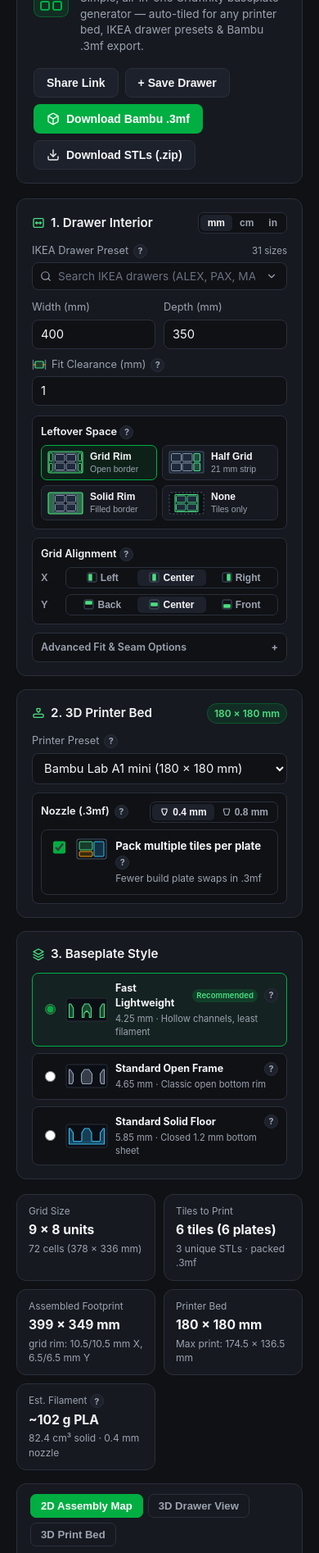
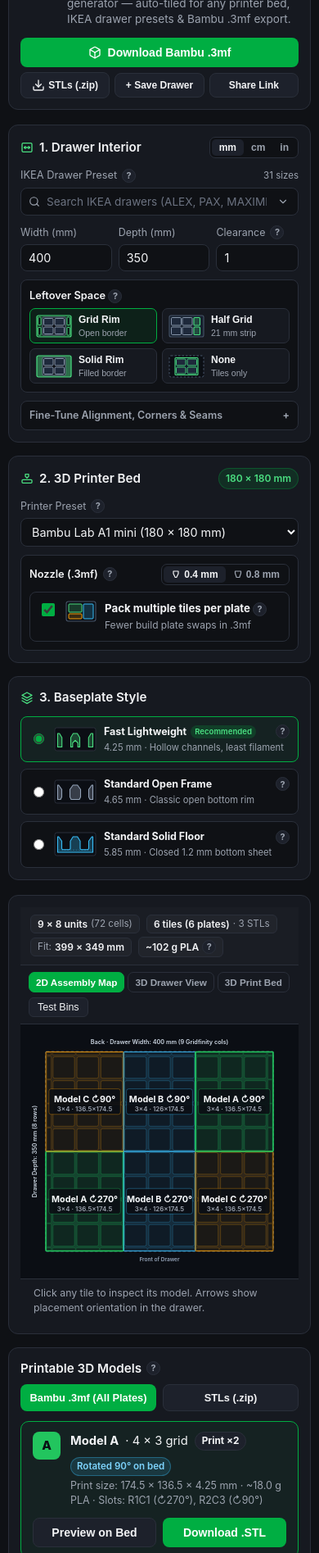
Before and after one commit to Tommo1818/gridfinity-baseplates, a plain HTML site: page index.html in a window 390 px wide. Shown: the part 105-2000 px from the top of the page at 82% size. Drawn offline with Linux system fonts and the light colour scheme.

Commit message:
Streamline UI: replace KPI card grid with compact preview summary bar, condense drawer controls, and improve mobile layout

```diff
--- a/index.html
+++ b/index.html
@@ -6,7 +6,7 @@
   <title>Gridfinity Baseplate Studio — by Tommo</title>
   <meta name="description" content="Simple, all-in-one Gridfinity baseplate generator — auto-tiled for any 3D printer bed, IKEA drawer presets &amp; Bambu Studio .3mf export." />
   <link rel="canonical" href="https://tommo1818.github.io/gridfinity-baseplates/" />
-  <link rel="stylesheet" href="styles.css?v=11" />
+  <link rel="stylesheet" href="styles.css?v=12" />
 </head>
 <body>
   <div class="app-shell">
@@ -21,19 +21,19 @@
         </div>
       </div>
       <div class="topbar-actions">
-        <button id="shareBtn" class="btn btn-outline" type="button" title="Copy a shareable link to this exact drawer layout">
-          <span>Share Link</span>
-        </button>
-        <button id="saveDrawerBtn" class="btn btn-outline" type="button" title="Save this drawer to a multi-drawer batch export">
-          <span>+ Save Drawer</span>
-        </button>
         <button id="download3mfBtn" class="btn btn-primary" type="button">
           <svg width="16" height="16" viewBox="0 0 24 24" fill="none" stroke="currentColor" stroke-width="2" stroke-linecap="round" stroke-linejoin="round" aria-hidden="true"><path d="M21 16V8a2 2 0 0 0-1-1.73l-7-4a2 2 0 0 0-2 0l-7 4A2 2 0 0 0 3 8v8a2 2 0 0 0 1 1.73l7 4a2 2 0 0 0 2 0l7-4A2 2 0 0 0 21 16z"/><polyline points="3.27 6.96 12 12.01 20.73 6.96"/><line x1="12" y1="22.08" x2="12" y2="12"/></svg>
           <span>Download Bambu .3mf</span>
         </button>
         <button id="downloadAllBtn" class="btn btn-outline" type="button">
           <svg width="16" height="16" viewBox="0 0 24 24" fill="none" stroke="currentColor" stroke-width="2" stroke-linecap="round" stroke-linejoin="round" aria-hidden="true"><path d="M21 15v4a2 2 0 0 1-2 2H5a2 2 0 0 1-2-2v-4"/><polyline points="7 10 12 15 17 10"/><line x1="12" y1="15" x2="12" y2="3"/></svg>
-          <span>Download STLs (.zip)</span>
+          <span>STLs (.zip)</span>
+        </button>
+        <button id="saveDrawerBtn" class="btn btn-outline" type="button" title="Save this drawer to a multi-drawer batch export">
+          <span>+ Save Drawer</span>
+        </button>
+        <button id="shareBtn" class="btn btn-outline" type="button" title="Copy a shareable link to this exact drawer layout">
+          <span>Share Link</span>
         </button>
       </div>
     </header>
@@ -102,7 +102,7 @@
             <div id="ikeaSelectedBanner" class="ikea-selected-banner hidden"></div>
           </div>
 
-          <div class="field-grid-2">
+          <div class="field-grid-3">
             <label class="field">
               <span>Width (<span class="unit-label">mm</span>)</span>
               <input id="drawerWidth" type="number" min="1" step="any" value="400" />
@@ -111,17 +111,9 @@
               <span>Depth (<span class="unit-label">mm</span>)</span>
               <input id="drawerDepth" type="number" min="1" step="any" value="350" />
             </label>
-          </div>
-
-          <div class="field-row-inline">
-            <label class="field field-compact">
+            <label class="field">
               <span class="label-with-tip">
-                <svg class="inline-opt-icon" width="18" height="14" viewBox="0 0 18 14" fill="none" aria-hidden="true">
-                  <path d="M1.5 1.5v11M16.5 1.5v11" stroke="#64748b" stroke-width="1.4" stroke-linecap="round"/>
-                  <rect x="4" y="3" width="10" height="8" rx="1" fill="rgba(74,222,128,0.16)" stroke="#4ade80" stroke-width="1.2"/>
-                  <path d="M2 7h2M14 7h2" stroke="#f59e0b" stroke-width="1.2" stroke-linecap="round"/>
-                </svg>
-                <span>Fit Clearance (<span class="unit-label">mm</span>)</span>
+                <span>Clearance</span>
                 <button type="button" class="tip" aria-label="About fit clearance" data-tip="Total gap subtracted from your drawer width and depth so printed tiles slide in smoothly without binding.">?</button>
               </span>
               <input id="clearanceInput" type="number" min="0" step="any" value="1" />
@@ -206,7 +198,10 @@
             </div>
           </div>
 
-          <div class="rim-fill-group">
+          <details class="more-options">
+            <summary>Fine-Tune Alignment, Corners &amp; Seams</summary>
+            <div class="more-options-body">
+              <div>
                 <span class="rim-fill-label label-with-tip">
                   <span>Grid Alignment</span>
                   <button type="button" class="tip" aria-label="About grid alignment" data-tip="Push the grid to one edge or corner to combine leftover drawer space onto the opposite side.">?</button>
@@ -245,9 +240,6 @@
                 </div>
               </div>
 
-          <details class="more-options">
-            <summary>Advanced Fit &amp; Seam Options</summary>
-            <div class="more-options-body">
               <div class="opt-explain-row">
                 <svg class="opt-diagram opt-diagram-lg" width="38" height="28" viewBox="0 0 38 28" fill="none" aria-hidden="true">
                   <path d="M5 24V5h28" stroke="#475569" stroke-width="1.1" stroke-dasharray="2.2 2"/>
@@ -422,40 +414,33 @@
         <!-- Error Banner -->
         <div id="errorBanner" class="error-banner hidden" role="alert"></div>
 
-        <!-- KPI Strip -->
-        <div id="kpiStrip" class="kpi-strip">
-          <div class="kpi-card">
-            <span class="kpi-label">Grid Size</span>
-            <strong id="kpiGrid">—</strong>
-            <small id="kpiCells">—</small>
-          </div>
-          <div class="kpi-card">
-            <span class="kpi-label">Tiles to Print</span>
-            <strong id="kpiTiles">—</strong>
-            <small id="kpiUnique">—</small>
-          </div>
-          <div class="kpi-card">
-            <span class="kpi-label">Assembled Footprint</span>
-            <strong id="kpiSize">—</strong>
-            <small id="kpiRims">—</small>
-          </div>
-          <div class="kpi-card">
-            <span class="kpi-label">Printer Bed</span>
-            <strong id="kpiBed">—</strong>
-            <small id="kpiMaxTile">—</small>
-          </div>
-          <div class="kpi-card">
-            <span class="kpi-label label-with-tip">
-              <span>Est. Filament</span>
-              <button type="button" class="tip" aria-label="About filament estimate" data-tip="Estimated total PLA weight across all tiles (~1.24 g/cm³ solid model volume). Actual weight varies slightly with infill &amp; wall loops.">?</button>
-            </span>
-            <strong id="kpiFilament">—</strong>
-            <small id="kpiVolume">—</small>
-          </div>
-        </div>
-
         <!-- Visual Preview -->
         <div class="card preview-card">
+          <div id="kpiStrip" class="kpi-summary-bar" aria-label="Layout summary">
+            <span class="summary-chip" title="Gridfinity unit grid and total cells">
+              <strong id="kpiGrid">—</strong>
+              <small id="kpiCells" class="summary-sub"></small>
+            </span>
+            <span class="summary-sep" aria-hidden="true">·</span>
+            <span class="summary-chip" title="Total tiles and Bambu .3mf build plates">
+              <strong id="kpiTiles">—</strong>
+              <small id="kpiUnique" class="summary-sub"></small>
+            </span>
+            <span class="summary-sep" aria-hidden="true">·</span>
+            <span class="summary-chip" title="Outer assembled baseplate dimensions in your drawer">
+              <span class="summary-muted">Fit:</span>
+              <strong id="kpiSize">—</strong>
+              <small id="kpiRims" class="summary-sub hidden"></small>
+            </span>
+            <span class="summary-sep" aria-hidden="true">·</span>
+            <span class="summary-chip label-with-tip" title="Estimated total PLA filament across all tiles">
+              <strong id="kpiFilament">—</strong>
+              <button type="button" class="tip" aria-label="About filament estimate" data-tip="Estimated total PLA weight across all tiles (~1.24 g/cm³ solid model volume). Actual weight varies slightly with infill &amp; wall loops.">?</button>
+              <small id="kpiVolume" class="hidden"></small>
+            </span>
+            <span id="kpiBed" class="hidden"></span>
+            <span id="kpiMaxTile" class="hidden"></span>
+          </div>
           <div class="preview-toolbar">
             <div class="view-tabs" role="tablist">
               <button type="button" class="tab-btn active" data-view="2d">2D Assembly Map</button>
@@ -543,7 +528,7 @@
     </footer>
   </div>
 
-  <script type="module" src="js/app.js?v=9"></script>
+  <script type="module" src="js/app.js?v=10"></script>
   <script data-goatcounter="https://tommo1818.goatcounter.com/count"
           data-goatcounter-settings='{"path": "/gridfinity-baseplates"}'
           async src="https://gc.zgo.at/count.js"></script>
--- a/js/app.js
+++ b/js/app.js
@@ -213,7 +213,12 @@ function syncAllInputsFromState() {
     r.checked = r.value === state.meshStyle;
   });
 
-  if (state.cornerRadiusMm > 0 || state.interlocking) {
+  if (
+    state.cornerRadiusMm > 0 ||
+    state.interlocking ||
+    state.alignX !== 'center' ||
+    state.alignY !== 'center'
+  ) {
     const det = document.querySelector('.more-options');
     if (det) det.open = true;
   }
@@ -443,11 +448,11 @@ function renderKpis(plan) {
       ? ` + half strip${plan.hasHalfX && plan.hasHalfY ? 's' : ''}`
       : '';
   els.kpiGrid.textContent = `${plan.cols} × ${plan.rows} units`;
-  els.kpiCells.textContent = `${plan.totalCells} cells${halfNote} (${plan.gridWidthMm} × ${plan.gridDepthMm} mm)`;
+  els.kpiCells.textContent = `(${plan.totalCells} cells${halfNote})`;
 
   const plateCount = getPlateCountForPlan(plan, state.modelMeshes, state.packMultiple);
   els.kpiTiles.textContent = `${plan.tiles.length} ${plan.tiles.length === 1 ? 'tile' : 'tiles'} (${plateCount} ${plateCount === 1 ? 'plate' : 'plates'})`;
-  els.kpiUnique.textContent = `${plan.models.length} unique STL${plan.models.length === 1 ? '' : 's'} · ${state.packMultiple ? 'packed .3mf' : '1 per plate'}`;
+  els.kpiUnique.textContent = `· ${plan.models.length} STL${plan.models.length === 1 ? '' : 's'}`;
 
   els.kpiSize.textContent = `${plan.totalWidthMm} × ${plan.totalDepthMm} mm`;
   if (plan.fillMargins && (plan.leftoverX > 0.05 || plan.leftoverY > 0.05)) {
--- a/styles.css
+++ b/styles.css
@@ -304,12 +304,25 @@ body {
 
 .opt-explain-row {
   display: flex;
-  align-items: flex-end;
-  gap: 10px;
+  align-items: center;
+  gap: 8px;
 }
 
-.opt-diagram-lg {
-  margin-bottom: 3px;
+.opt-explain-row .field-compact {
+  flex: 1;
+  flex-direction: row;
+  align-items: center;
+  justify-content: space-between;
+  gap: 8px;
+  color: var(--text);
+  font-weight: 600;
+}
+
+.opt-explain-row .field-compact input {
+  width: 76px;
+  padding: 5px 8px;
+  text-align: center;
+  flex-shrink: 0;
 }
 
 .style-body {
@@ -588,11 +601,18 @@ body {
   margin-bottom: 10px;
 }
 
+.field-grid-3 {
+  display: grid;
+  grid-template-columns: 1fr 1fr 0.9fr;
+  gap: 8px;
+  margin-bottom: 10px;
+}
+
 .field {
   display: flex;
   flex-direction: column;
   gap: 5px;
-  font-size: 0.8rem;
+  font-size: 0.78rem;
   color: var(--muted);
 }
 
@@ -603,8 +623,8 @@ body {
   color: var(--text);
   border: 1px solid var(--border);
   border-radius: 8px;
-  padding: 8px 10px;
-  font-size: 0.92rem;
+  padding: 7px 9px;
+  font-size: 0.9rem;
   font-family: inherit;
   outline: none;
   transition: border-color 0.15s;
@@ -738,51 +758,43 @@ body {
   font-size: 0.88rem;
 }
 
-/* KPI Strip */
-.kpi-strip {
-  display: grid;
-  grid-template-columns: repeat(5, minmax(0, 1fr));
-  gap: 10px;
+/* Compact Layout Summary Bar */
+.kpi-summary-bar {
+  display: flex;
+  flex-wrap: wrap;
+  align-items: center;
+  gap: 6px;
+  padding: 9px 14px;
+  background: rgba(255, 255, 255, 0.015);
+  border-bottom: 1px solid var(--border);
+  font-size: 0.78rem;
+  line-height: 1.3;
 }
 
-@media (max-width: 1180px) {
-  .kpi-strip {
-    grid-template-columns: repeat(3, minmax(0, 1fr));
-  }
-}
-
-@media (max-width: 720px) {
-  .kpi-strip {
-    grid-template-columns: repeat(2, minmax(0, 1fr));
-  }
-}
-
-.kpi-card {
-  background: var(--card);
+.summary-chip {
+  display: inline-flex;
+  align-items: center;
+  gap: 4px;
+  padding: 3px 8px;
+  background: rgba(255, 255, 255, 0.03);
   border: 1px solid var(--border);
-  border-radius: var(--radius);
-  padding: 12px 14px;
-}
-
-.kpi-label {
-  display: block;
-  font-size: 0.74rem;
-  color: var(--muted);
-  margin-bottom: 3px;
-}
-
-.kpi-card strong {
-  display: block;
-  font-size: 0.98rem;
-  font-weight: 700;
+  border-radius: 6px;
   white-space: nowrap;
 }
 
-.kpi-card small {
-  display: block;
-  font-size: 0.75rem;
+.summary-chip strong {
+  color: var(--text);
+  font-weight: 600;
+}
+
+.summary-sub,
+.summary-muted {
+  font-size: 0.73rem;
   color: var(--muted);
-  margin-top: 2px;
+}
+
+.summary-sep {
+  display: none;
 }
 
 /* Preview Card */
@@ -796,14 +808,14 @@ body {
   flex-wrap: wrap;
   align-items: center;
   justify-content: space-between;
-  gap: 10px;
-  padding: 12px 16px;
+  gap: 8px;
+  padding: 10px 14px;
   border-bottom: 1px solid var(--border);
 }
 
 .view-tabs {
   display: flex;
-  gap: 6px;
+  gap: 5px;
   flex-wrap: wrap;
 }
 
@@ -811,9 +823,9 @@ body {
   background: transparent;
   border: 1px solid var(--border);
   color: var(--muted);
-  padding: 6px 12px;
+  padding: 5px 11px;
   border-radius: 7px;
-  font-size: 0.82rem;
+  font-size: 0.8rem;
   font-weight: 600;
   cursor: pointer;
 }
@@ -885,6 +897,90 @@ body {
   height: 410px;
   touch-action: none;
   cursor: grab;
+}
+
+@media (max-width: 640px) {
+  .app-shell {
+    padding: 10px;
+  }
+
+  .topbar {
+    padding: 13px 14px;
+    gap: 12px;
+  }
+
+  .brand {
+    align-items: flex-start;
+  }
+
+  .topbar-actions {
+    width: 100%;
+    display: grid;
+    grid-template-columns: repeat(3, 1fr);
+    gap: 6px;
+  }
+
+  .topbar-actions #download3mfBtn {
+    grid-column: 1 / -1;
+  }
+
+  .topbar-actions .btn:not(#download3mfBtn) {
+    padding: 7px 6px;
+    font-size: 0.75rem;
+    gap: 4px;
+  }
+
+  .card {
+    padding: 14px;
+  }
+
+  .card-header {
+    flex-wrap: wrap;
+    gap: 8px;
+  }
+
+  .header-btn-group {
+    width: 100%;
+  }
+
+  .header-btn-group .btn {
+    flex: 1;
+    padding: 8px 10px;
+    font-size: 0.8rem;
+  }
+
+  .kpi-summary-bar {
+    padding: 9px 12px;
+    gap: 4px 8px;
+    font-size: 0.75rem;
+  }
+
+  .preview-toolbar {
+    padding: 8px 10px;
+    gap: 6px;
+  }
+
+  .view-tabs {
+    gap: 4px;
+  }
+
+  .tab-btn {
+    padding: 5px 8px;
+    font-size: 0.73rem;
+  }
+
+  .layout-svg,
+  .gl-canvas {
+    height: 310px;
+  }
+
+  .model-actions {
+    width: 100%;
+  }
+
+  .model-actions .btn {
+    flex: 1;
+  }
 }
 
 .gl-canvas:active {
```
Lines whose indentation alone changed are shown as unchanged.
